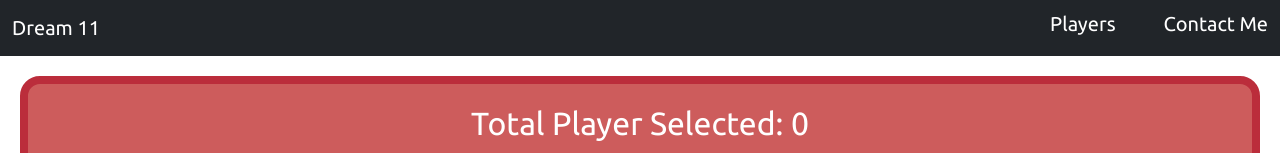
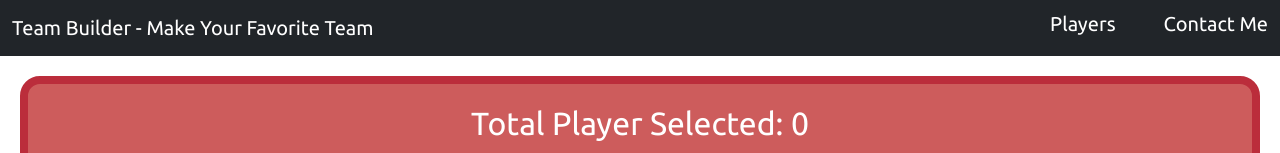
Before and after one commit to coderDaiyan/team-builder, a React (Create React App) app: page / in a window 1280 px wide. Shown: the top 153 px of the page. Built offline with nearby package versions, Linux system fonts and the light colour scheme.

Commit message:
changed the title name of project

```diff
--- a/public/index.html
+++ b/public/index.html
@@ -32,7 +32,7 @@
       integrity="sha384-BmbxuPwQa2lc/FVzBcNJ7UAyJxM6wuqIj61tLrc4wSX0szH/Ev+nYRRuWlolflfl"
       crossorigin="anonymous"
     />
-    <title>Dream11 - Choose Your Dream 11</title>
+    <title>Team Builder - Make Your Favorite Team</title>
   </head>
   <body>
     <noscript>You need to enable JavaScript to run this app.</noscript>
--- a/src/Components/Navbar/Navbar.js
+++ b/src/Components/Navbar/Navbar.js
@@ -4,36 +4,10 @@
 const Navbar = () => {
   return (
     <>
-      {/* <nav className="navbar bg-dark">
-        <div className="container-fluid">
-          <a
-            className="navbar-brand h1"
-            style={{ color: "white" }}
-            href="#home"
-          >
-            <h2>Dream11</h2>
-          </a>
-          <div class="collapse d-flex navbar-collapse" id="navbarNavAltMarkup">
-            <div class="navbar-nav">
-              <a
-                style={{ color: "white" }}
-                class="nav-link active"
-                aria-current="page"
-                href="#players"
-              >
-                Players
-              </a>
-              <a style={{ color: "white" }} class="nav-link" href="#footer">
-                Contact Me
-              </a>
-            </div>
-          </div>
-        </div>
-      </nav> */}
       <nav class="navbar navbar-dark bg-dark">
         <div class="container-fluid">
           <a href="#home" class="navbar-brand">
-            Dream 11
+            Team Builder - Make Your Favorite Team
           </a>
           <div className="navbar-dark d-flex">
             <a href="#players">
--- a/src/Components/TeamDetails/TeamDetails.js
+++ b/src/Components/TeamDetails/TeamDetails.js
@@ -3,17 +3,12 @@
 
 const TeamDetails = (props) => {
   const fullTeam = props.fullTeam;
-  // let totalBudget = 0;
-  // for (let i = 0; i < fullTeam.length; i++) {
-  //   const player = fullTeam[i];
-  //   totalBudget = totalBudget + player.salary;
-  // }
   const totalBudget = fullTeam.reduce(
     (total, player) => total + player.salary,
     0
   );
   return (
-    <div id="home" className="team-detail">
+    <div className="team-detail">
       <h2>Total Player Selected: {props.playerLength}</h2>
       <h3>Total Budget: {totalBudget}€</h3>
       <h3>All Players:</h3>
```
